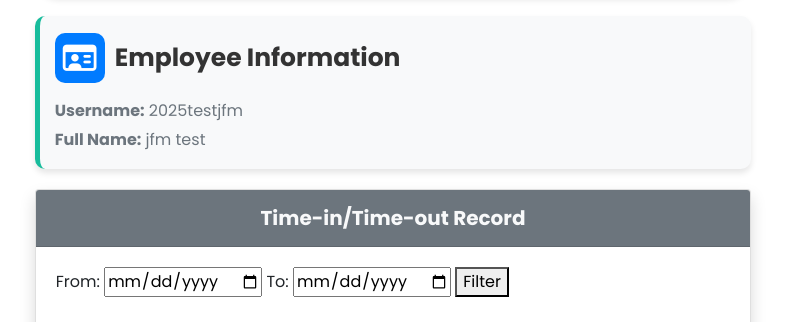
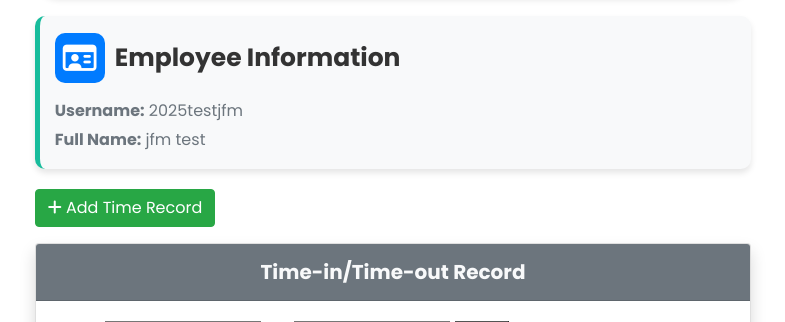
Before and after one commit to aviennn/timekeeping_system, a Django app: page /view_records/12/ in a window 1280 px wide. Shown: the part 270-592 px from the top of the page, without its empty margins (247-1032 px from the left). Run offline with Django 5.2, Linux system fonts and the light colour scheme; a user stored in the database is signed in; data comes from the database, SQL or seed files in the repository.

Commit message:
create time record

```diff
--- a/TimeKeeping_App/templates/view_records.html
+++ b/TimeKeeping_App/templates/view_records.html
@@ -62,6 +62,51 @@
         <p class="text-secondary"><b>Full Name:</b> {{ employee.first_name }} {{ employee.last_name }}</p>
     </div>
 
+
+    <div class="mb-3">
+        <button type="button" class="btn btn-success" data-toggle="modal" data-target="#addTimeRecordModal">
+            <i class="fas fa-plus"></i> Add Time Record
+        </button>
+    </div>
+
+    <div class="modal fade" id="addTimeRecordModal" tabindex="-1" aria-labelledby="addTimeRecordModalLabel" aria-hidden="true">
+        <div class="modal-dialog">
+            <div class="modal-content">
+                <div class="modal-header">
+                    <h5 class="modal-title" id="addTimeRecordModalLabel">Add Time Record</h5>
+                    <button type="button" class="close" data-dismiss="modal">
+                        <span>&times;</span>
+                    </button>
+                </div>
+                <div class="modal-body">
+                    <form method="post" action="{% url 'create_timerecord' pk=employee.id %}">
+                        {% csrf_token %}
+                        <div class="form-group">
+                            <label for="date">Date</label>
+                            <input type="date" class="form-control" name="date" required>
+                        </div>
+                        <div class="form-group">
+                            <label for="clock_in">Clock In</label>
+                            <input type="time" class="form-control" name="clock_in" required>
+                        </div>
+                        <div class="form-group">
+                            <label for="clock_out">Clock Out</label>
+                            <input type="time" class="form-control" name="clock_out">
+                        </div>
+                        <div class="form-group">
+                            <label for="lunch_start">Lunch Start</label>
+                            <input type="time" class="form-control" name="lunch_start">
+                        </div>
+                        <div class="form-group">
+                            <label for="lunch_end">Lunch End</label>
+                            <input type="time" class="form-control" name="lunch_end">
+                        </div>
+                        <button type="submit" class="btn btn-primary">Save</button>
+                    </form>
+                </div>
+            </div>
+        </div>
+    </div>
     {% if time_records %}
     <div class="card shadow mb-4">
         <div class="card-header bg-secondary py-3">
--- a/TimeKeeping_App/urls.py
+++ b/TimeKeeping_App/urls.py
@@ -16,5 +16,6 @@ urlpatterns = [
     path('forgot-password/', views.forgot_password, name='forgot_password'),
     path('reset-password/', views.reset_password, name='reset_password'),
     path('change_employee_password/<int:employee_id>/', views.change_employee_password, name='change_employee_password'),
-    path('edit_time_record/<int:pk>/', views.edit_time_record, name='edit_time_record')
+    path('edit_time_record/<int:pk>/', views.edit_time_record, name='edit_time_record'),
+    path("create_timerecord/<int:pk>/", views.create_timerecord, name="create_timerecord")
 ]
--- a/TimeKeeping_App/views.py
+++ b/TimeKeeping_App/views.py
@@ -30,6 +30,7 @@ from .forms import ChangePasswordForm, ResetPasswordEmailForm, ResetPasswordForm
 from .models import Employee
 from django.contrib.auth.hashers import check_password
 from .forms import TimeRecordForm
+from .forms import TimeRecordCreationForm
 
 def dashboard(request):
     philippines_tz = pytz.timezone('Asia/Manila')
@@ -428,6 +429,21 @@ def create_employee(request):
     return render(request, "admin_dashboard.html", {"form": form, "employees": employees})
 
 
+def create_timerecord(request, pk):
+    employee = get_object_or_404(Employee, id=pk)
+
+    if request.method == "POST":
+        form = TimeRecordCreationForm(request.POST)
+        if form.is_valid():
+            time_record = form.save(commit=False)
+            time_record.employee = employee
+            time_record.save()
+            return redirect("view_records", pk=employee.id)
+    else:
+        form = TimeRecordCreationForm()
+
+    return render(request, "create_timerecord.html", {"form": form, "employee": employee})
+
 def view_user_info(request, employee_id):
     if not request.user.is_authenticated or not request.user.is_superuser:
         return HttpResponseForbidden("You do not have permission to access this page.")
```
Also changed, not shown: TimeKeeping_App/forms.py (+11 -0 lines).
